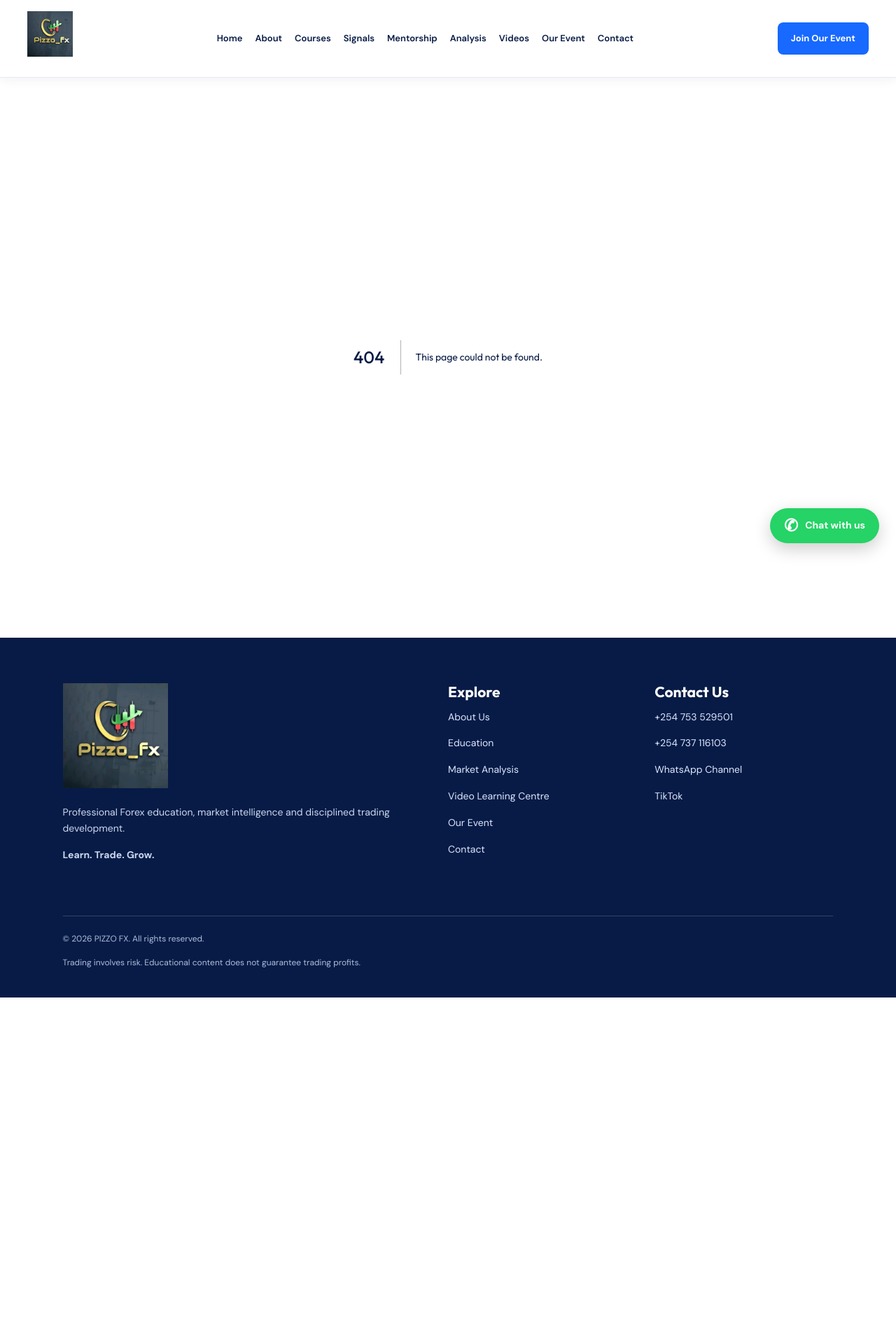
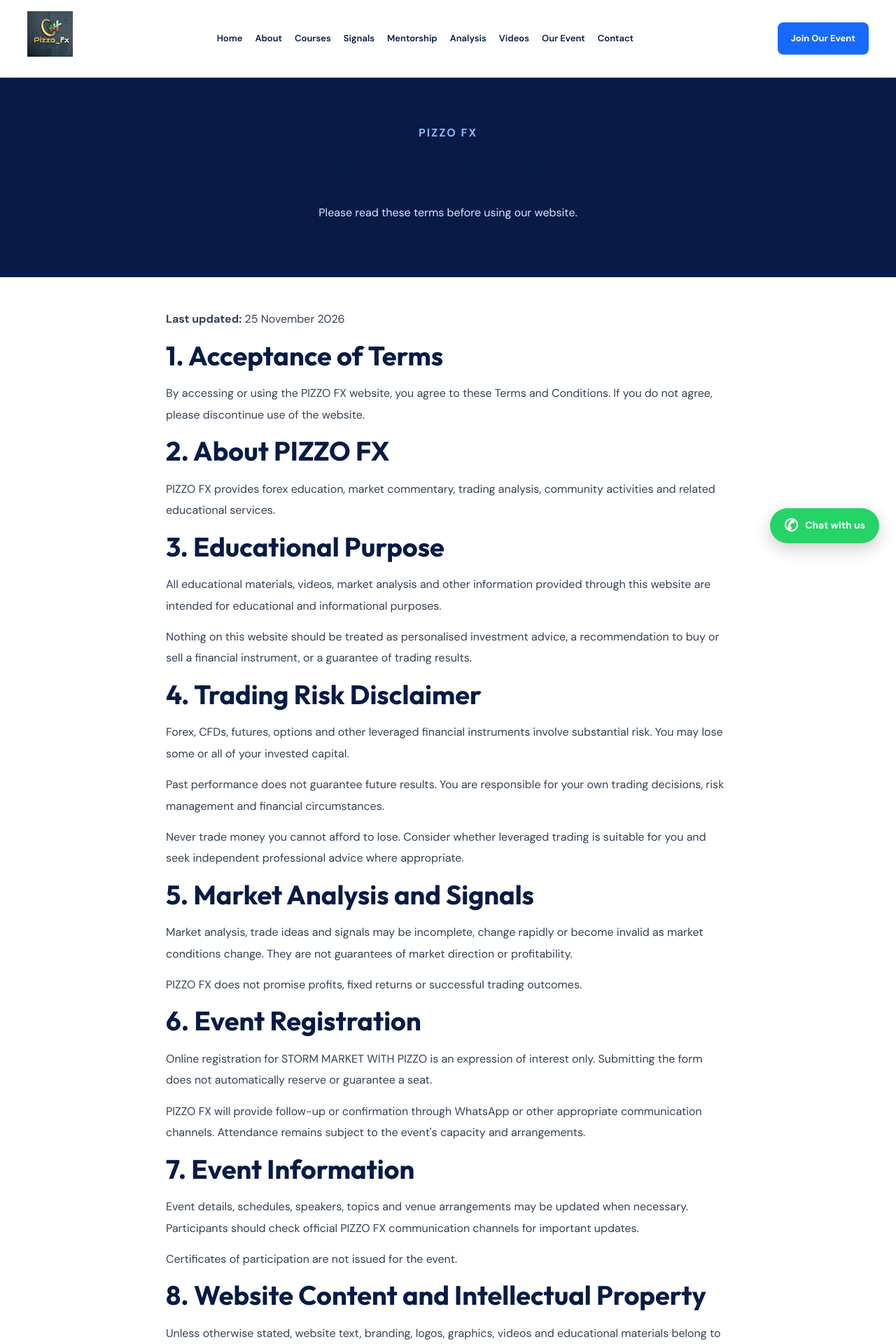
Before and after one commit to mutungastephen111-tech/pizzo-fx-website, a Next.js app: page /terms in a window 1280 px wide. Before the commit this address had no page. Shown: the top 1920 px of the page at 70% size. Before the commit the page ends 1425 px from the top, so only its background shows below. Built offline with nearby package versions, Linux system fonts and the light colour scheme.

Commit message:
Create page.tsx

```diff
--- /dev/null
+++ b/src/app/terms/page.tsx
@@ -0,0 +1,195 @@
+
+export default function TermsPage() {
+  return (
+    <main>
+      <section
+        style={{
+          background: "#071b46",
+          color: "#ffffff",
+          padding: "65px 20px",
+          textAlign: "center",
+        }}
+      >
+        <span style={{ color: "#8eb8ff", letterSpacing: "2px", fontWeight: 700 }}>
+          PIZZO FX
+        </span>
+        <h1 style={{ fontSize: "clamp(32px, 5vw, 48px)", margin: "15px 0" }}>
+          Terms & Conditions
+        </h1>
+        <p style={{ color: "#dbe7ff" }}>
+          Please read these terms before using our website.
+        </p>
+      </section>
+
+      <article
+        style={{
+          maxWidth: "850px",
+          margin: "auto",
+          padding: "45px 22px 75px",
+          color: "#334155",
+          lineHeight: 1.9,
+        }}
+      >
+        <p><strong>Last updated:</strong> 25 November 2026</p>
+
+        <h2>1. Acceptance of Terms</h2>
+        <p>
+          By accessing or using the PIZZO FX website, you agree to these
+          Terms and Conditions. If you do not agree, please discontinue
+          use of the website.
+        </p>
+
+        <h2>2. About PIZZO FX</h2>
+        <p>
+          PIZZO FX provides forex education, market commentary, trading
+          analysis, community activities and related educational services.
+        </p>
+
+        <h2>3. Educational Purpose</h2>
+        <p>
+          All educational materials, videos, market analysis and other
+          information provided through this website are intended for
+          educational and informational purposes.
+        </p>
+        <p>
+          Nothing on this website should be treated as personalised
+          investment advice, a recommendation to buy or sell a financial
+          instrument, or a guarantee of trading results.
+        </p>
+
+        <h2>4. Trading Risk Disclaimer</h2>
+        <p>
+          Forex, CFDs, futures, options and other leveraged financial
+          instruments involve substantial risk. You may lose some or all
+          of your invested capital.
+        </p>
+        <p>
+          Past performance does not guarantee future results. You are
+          responsible for your own trading decisions, risk management
+          and financial circumstances.
+        </p>
+        <p>
+          Never trade money you cannot afford to lose. Consider whether
+          leveraged trading is suitable for you and seek independent
+          professional advice where appropriate.
+        </p>
+
+        <h2>5. Market Analysis and Signals</h2>
+        <p>
+          Market analysis, trade ideas and signals may be incomplete,
+          change rapidly or become invalid as market conditions change.
+          They are not guarantees of market direction or profitability.
+        </p>
+        <p>
+          PIZZO FX does not promise profits, fixed returns or successful
+          trading outcomes.
+        </p>
+
+        <h2>6. Event Registration</h2>
+        <p>
+          Online registration for STORM MARKET WITH PIZZO is an expression
+          of interest only. Submitting the form does not automatically
+          reserve or guarantee a seat.
+        </p>
+        <p>
+          PIZZO FX will provide follow-up or confirmation through WhatsApp
+          or other appropriate communication channels. Attendance remains
+          subject to the event's capacity and arrangements.
+        </p>
+
+        <h2>7. Event Information</h2>
+        <p>
+          Event details, schedules, speakers, topics and venue arrangements
+          may be updated when necessary. Participants should check official
+          PIZZO FX communication channels for important updates.
+        </p>
+        <p>
+          Certificates of participation are not issued for the event.
+        </p>
+
+        <h2>8. Website Content and Intellectual Property</h2>
+        <p>
+          Unless otherwise stated, website text, branding, logos, graphics,
+          videos and educational materials belong to PIZZO FX or their
+          respective rights holders.
+        </p>
+        <p>
+          You may not copy, reproduce, redistribute, sell or commercially
+          exploit protected materials without appropriate permission.
+        </p>
+
+        <h2>9. Acceptable Use</h2>
+        <p>You agree not to:</p>
+        <ul>
+          <li>Use the website for unlawful activities.</li>
+          <li>Attempt to gain unauthorised access to website systems.</li>
+          <li>Submit misleading, abusive or harmful content.</li>
+          <li>Interfere with the website's operation or security.</li>
+          <li>Misrepresent yourself as an official PIZZO FX representative.</li>
+        </ul>
+
+        <h2>10. Third-Party Services and Links</h2>
+        <p>
+          Our website may link to third-party websites, brokers, platforms
+          and communication services. PIZZO FX does not control all
+          third-party services and is not responsible for their independent
+          content, terms or policies.
+        </p>
+
+        <h2>11. Limitation of Liability</h2>
+        <p>
+          To the extent permitted by applicable law, PIZZO FX is not liable
+          for losses arising from reliance on educational content, trading
+          decisions, third-party services or temporary website interruptions.
+        </p>
+        <p>
+          Nothing in these terms excludes liability that cannot lawfully
+          be excluded under applicable law.
+        </p>
+
+        <h2>12. Changes to These Terms</h2>
+        <p>
+          We may revise these terms as our services develop. Updated terms
+          will be published on this page with a revised date.
+        </p>
+
+        <h2>13. Applicable Law</h2>
+        <p>
+          These terms are subject to applicable laws of Kenya, without
+          limiting any mandatory rights or protections available under
+          applicable law.
+        </p>
+
+        <h2>14. Contact</h2>
+        <p>
+          For questions about these terms, contact PIZZO FX:
+        </p>
+        <p>
+          <a
+            href="https://wa.me/254753529501"
+            target="_blank"
+            rel="noreferrer"
+            style={{ color: "#1769ff", fontWeight: 700 }}
+          >
+            +254 753 529501
+          </a>
+        </p>
+        <p>
+          <a
+            href="https://wa.me/254737116103"
+            target="_blank"
+            rel="noreferrer"
+            style={{ color: "#1769ff", fontWeight: 700 }}
+          >
+            +254 737 116103
+          </a>
+        </p>
+
+        <p style={{ marginTop: "35px", fontSize: "13px", color: "#64748b" }}>
+          These terms are a starting point and should be reviewed for
+          legal accuracy before the website launches.
+        </p>
+      </article>
+    </main>
+  );
+}
```
